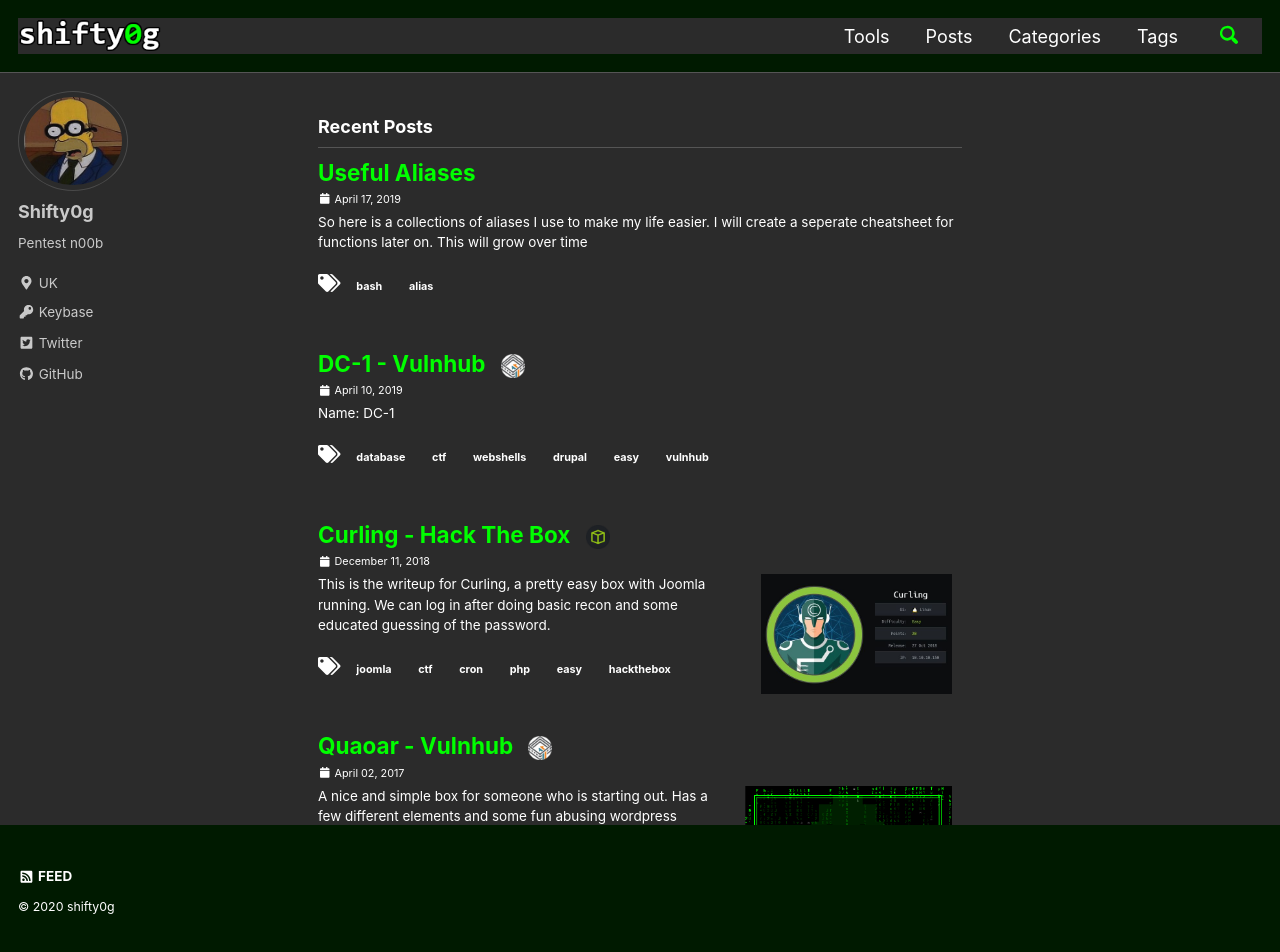
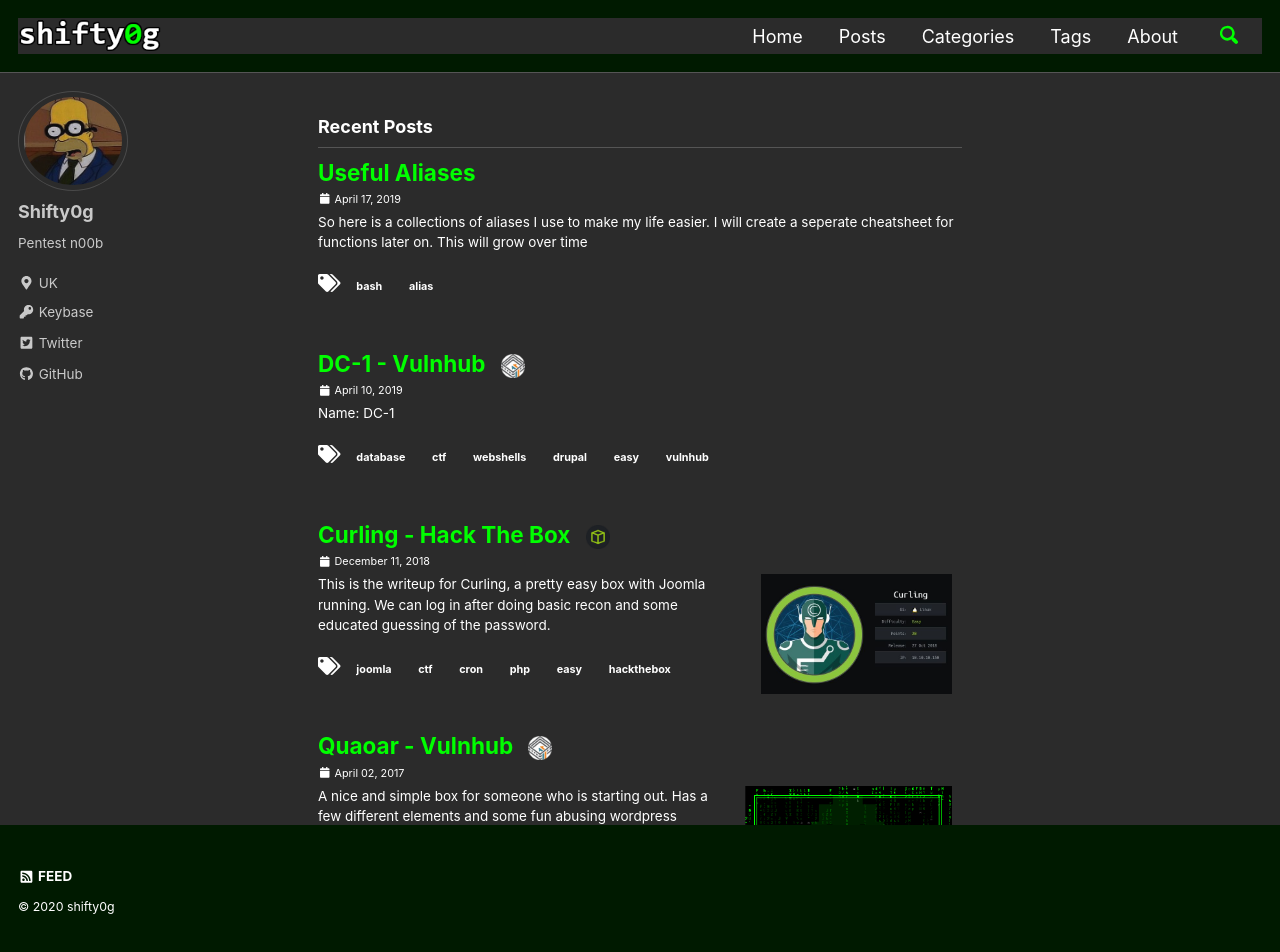
Before and after one commit to shifty0g/shifty0g.github.io, a Jekyll site: the page built from index.html, in a window 1280 px wide and 952 px high. Built offline with Jekyll 4.4.1, drawn with Linux system fonts in a browser that asks for light colours; cached includes are drawn as plain includes; a script that is not in the unit is left out; the list of posts is cut into pages by our own code; comment, search, counter and statistics services are not loaded.

Commit message:
123
1223

```diff
--- a/_data/navigation.yml
+++ b/_data/navigation.yml
@@ -1,9 +1,11 @@
 main:
-  - title: "Tools"
-    url: /tools/
+  - title: "Home"
+    url: /
   - title: "Posts"
     url: /year-archive/
   - title: "Categories"
     url: /categories/
   - title: "Tags"
     url: /tags/
+  - title: "About"
+    url: /about/
```
